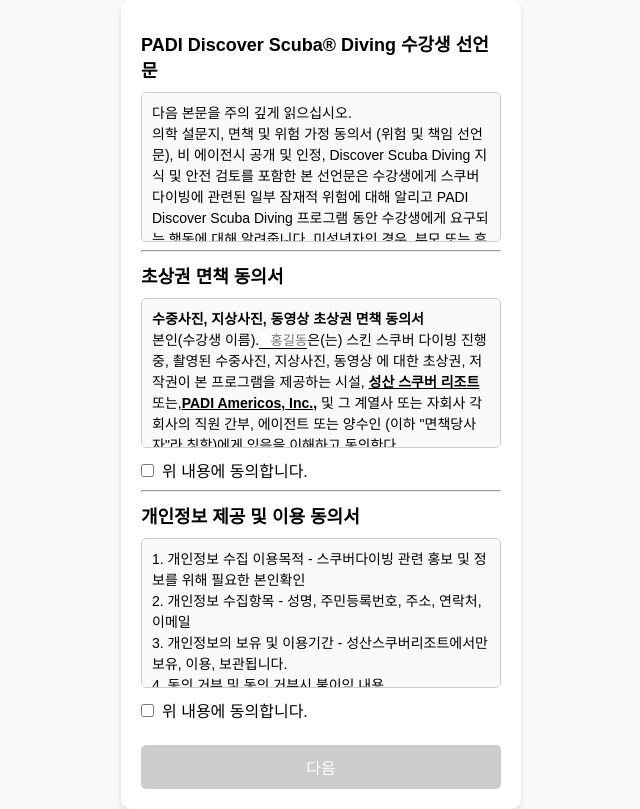
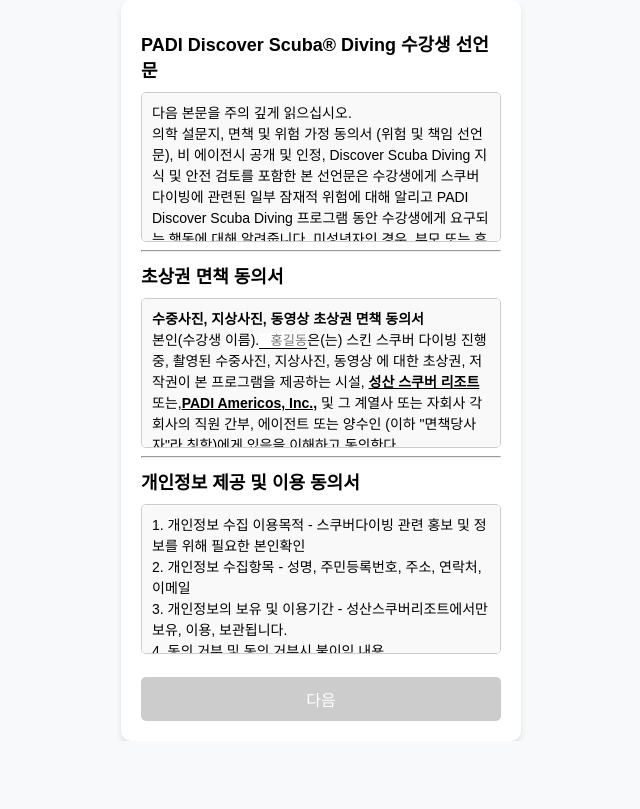
Before and after one commit to songjiwoong1020/padi-s-agreement, a Next.js app: page /1 in a window 1280 px wide. Shown: the whole page, without its empty margins (319-959 px from the left). Built offline with nearby package versions, Linux system fonts and the light colour scheme.

Commit message:
Wrap 컴포넌트 prop추가

```diff
--- a/src/app/_common/Wrap.tsx
+++ b/src/app/_common/Wrap.tsx
@@ -3,11 +3,12 @@ import styles from "./wrap.module.css";
 type props = {
   children: React.ReactNode,
   title?: string,
-  checkRef?: React.Ref<HTMLInputElement> | null,
+  showCheckbox?: boolean,
+  checkRef?: React.Ref<HTMLInputElement>,
   handleChange?: React.ChangeEventHandler<HTMLInputElement>
 }
 
-export default function Wrap ({ children, title = '', checkRef = null, handleChange }: props) {
+export default function Wrap ({ children, title = '', showCheckbox = false, checkRef, handleChange }: props) {
   return (
     <>
       <div className={styles.wrap}>
@@ -15,7 +16,7 @@ export default function Wrap ({ children, title = '', checkRef = null, handleCha
         <div className={styles['terms-box']}>
           { children }
         </div>
-        { checkRef &&
+        { showCheckbox &&
         <div className={styles['checkbox-group']}>
           <label>
             <input onChange={handleChange} type="checkbox" className="agree" ref={checkRef}/>위 내용에 동의합니다.
```
